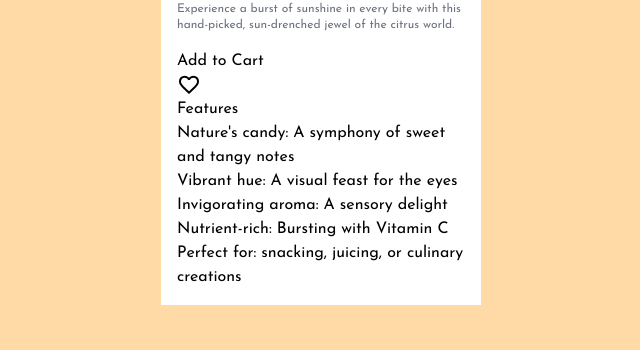
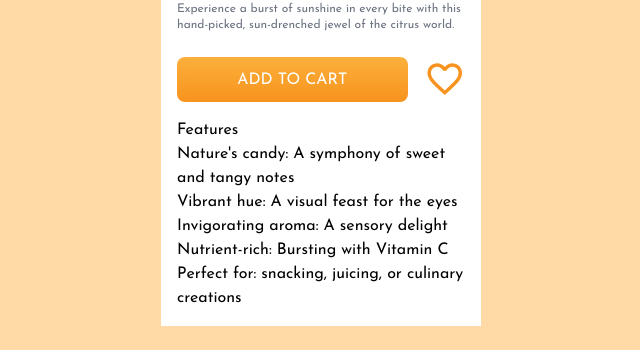
Before and after one commit to dcendry1711/ProductCardTailwindCss, a website: page index.html in a window 1280 px wide. Shown: the part 487-837 px from the top of the page, without its empty margins (319-959 px from the left). Before the commit the page ends 816 px from the top, so only its background shows below. Drawn offline with nearby package versions, Linux system fonts and the light colour scheme.

Commit message:
styling of button section

```diff
--- a/index.html
+++ b/index.html
@@ -17,8 +17,10 @@
             <p class="font-playfair uppercase text-lg text-gray-500">with stem and leaf</p>
             <h2 class="text-6xl pt-4 font-light">$1<span class="text-2xl font-light">.35</span></h2>
             <p class="text-xs text-gray-500 py-4">Experience a burst of sunshine in every bite with this hand-picked, sun-drenched jewel of the citrus world.</p>
-            <button>Add to Cart</button>
-            <svg class="fill-orange-200" xmlns="http://www.w3.org/2000/svg" height="24px" viewBox="0 -960 960 960" width="24px"><path d="m480-120-58-52q-101-91-167-157T150-447.5Q111-500 95.5-544T80-634q0-94 63-157t157-63q52 0 99 22t81 62q34-40 81-62t99-22q94 0 157 63t63 157q0 46-15.5 90T810-447.5Q771-395 705-329T538-172l-58 52Zm0-108q96-86 158-147.5t98-107q36-45.5 50-81t14-70.5q0-60-40-100t-100-40q-47 0-87 26.5T518-680h-76q-15-41-55-67.5T300-774q-60 0-100 40t-40 100q0 35 14 70.5t50 81q36 45.5 98 107T480-228Zm0-273Z"/></svg>
+            <section class="h-[45px] flex justify-around gap-4 mt-2 mb-4">
+                <button class="w-[250px] border-none bg-gradient-to-b from-lightOrange to-orange uppercase text-white rounded-lg cursor-pointer hover:bg-gradient-to-t">Add to Cart</button>
+                <svg class="w-[45px] h-[45px] fill-orange cursor-pointer" xmlns="http://www.w3.org/2000/svg" height="50px" viewBox="0 -960 960 960" width="24px"><path d="m480-120-58-52q-101-91-167-157T150-447.5Q111-500 95.5-544T80-634q0-94 63-157t157-63q52 0 99 22t81 62q34-40 81-62t99-22q94 0 157 63t63 157q0 46-15.5 90T810-447.5Q771-395 705-329T538-172l-58 52Zm0-108q96-86 158-147.5t98-107q36-45.5 50-81t14-70.5q0-60-40-100t-100-40q-47 0-87 26.5T518-680h-76q-15-41-55-67.5T300-774q-60 0-100 40t-40 100q0 35 14 70.5t50 81q36 45.5 98 107T480-228Zm0-273Z"/></svg>
+            </section>
             <h3>Features</h3>
             <ul>
                 <li><span>Nature's candy</span>: A symphony of sweet and tangy notes</li>
```
